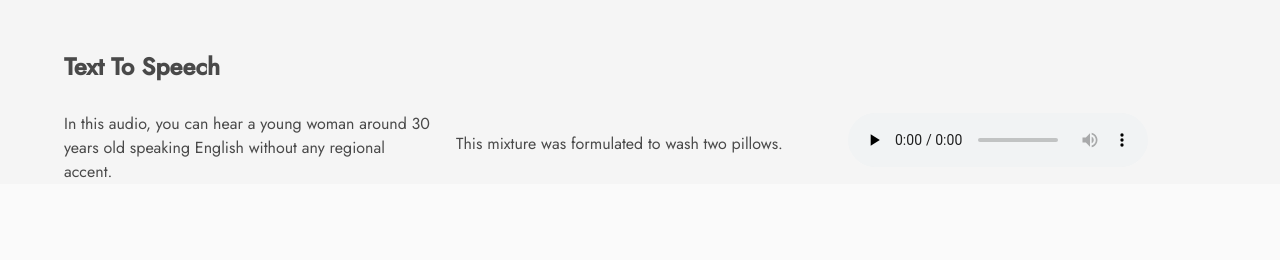
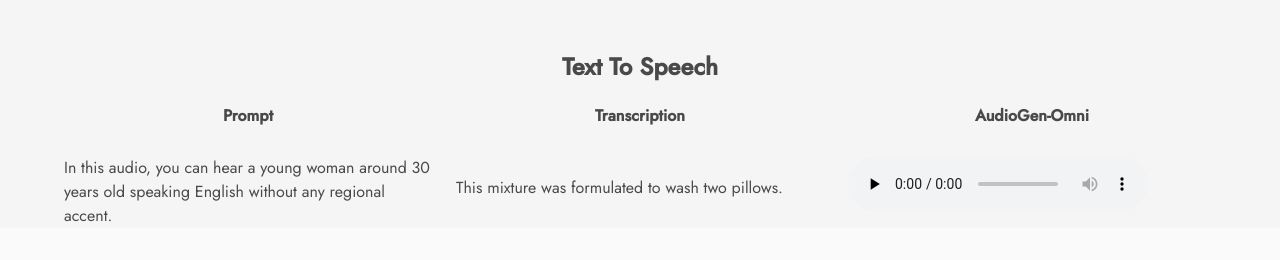
Before and after one commit to ciyou2/AudioGen-Omni, a plain HTML site: page index.html in a window 1280 px wide. Shown: the part 6713-6973 px from the top of the page. Drawn offline with Linux system fonts and the light colour scheme; some icons are missing.

Commit message:
index.html

```diff
--- a/index.html
+++ b/index.html
@@ -262,9 +262,18 @@
         </div>
     </section>
 
-    <section class="hero is-light">
+   <section class="hero is-light">
       <div class="container">
-        <h2 class="title is-4">Text To Speech</h2>
+        <h2 class="title is-4 has-text-centered">Text To Speech</h2>
+
+        <!-- 表头 -->
+        <div class="columns has-text-weight-bold is-vcentered is-multiline" style="margin-bottom: 0.5rem;">
+          <div class="column is-one-third has-text-centered">Prompt</div>
+          <div class="column is-one-third has-text-centered">Transcription</div>
+          <div class="column is-one-third has-text-centered">AudioGen-Omni</div>
+        </div>
+
+        <!-- 内容 -->
         <div class="columns is-vcentered is-multiline">
           <div class="column is-one-third">
             <p class="caption">In this audio, you can hear a young woman around 30 years old speaking English without any regional accent.</p>
@@ -278,6 +287,9 @@
             </audio>
           </div>
         </div>
+
+
+
       </div>
     </section>
 
```
